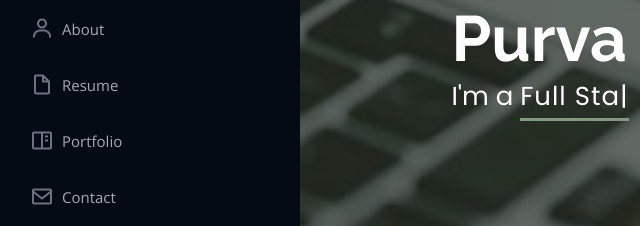
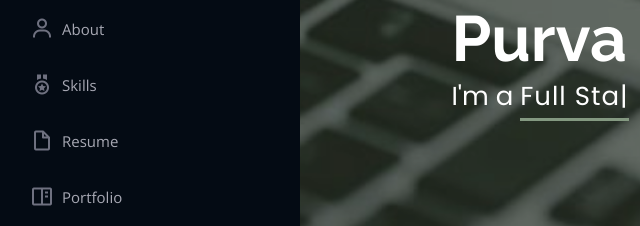
Before and after one commit to PurvaNatoo/purvanatoo.github.io, a plain HTML site: page index.html in a window 1280 px wide. Shown: the part 312-538 px from the top of the page, 0-640 px from the left. Drawn offline with nearby package versions, Linux system fonts and the light colour scheme.

Commit message:
Update index.html

```diff
--- a/index.html
+++ b/index.html
@@ -55,6 +55,7 @@
         <ul>
           <li><a href="#hero" class="nav-link scrollto active"><i class="bx bx-home"></i> <span>Home</span></a></li>
           <li><a href="#about" class="nav-link scrollto"><i class="bx bx-user"></i> <span>About</span></a></li>
+          <li><a href="#skills" class="nav-link scrollto"><i class="bx bx-medal"></i> <span>Skills</span></a></li>
           <li><a href="#resume" class="nav-link scrollto"><i class="bx bx-file-blank"></i> <span>Resume</span></a></li>
           <li><a href="#portfolio" class="nav-link scrollto"><i class="bx bx-book-content"></i> <span>Portfolio</span></a></li>
           <li><a href="#contact" class="nav-link scrollto"><i class="bx bx-envelope"></i> <span>Contact</span></a></li>
```
